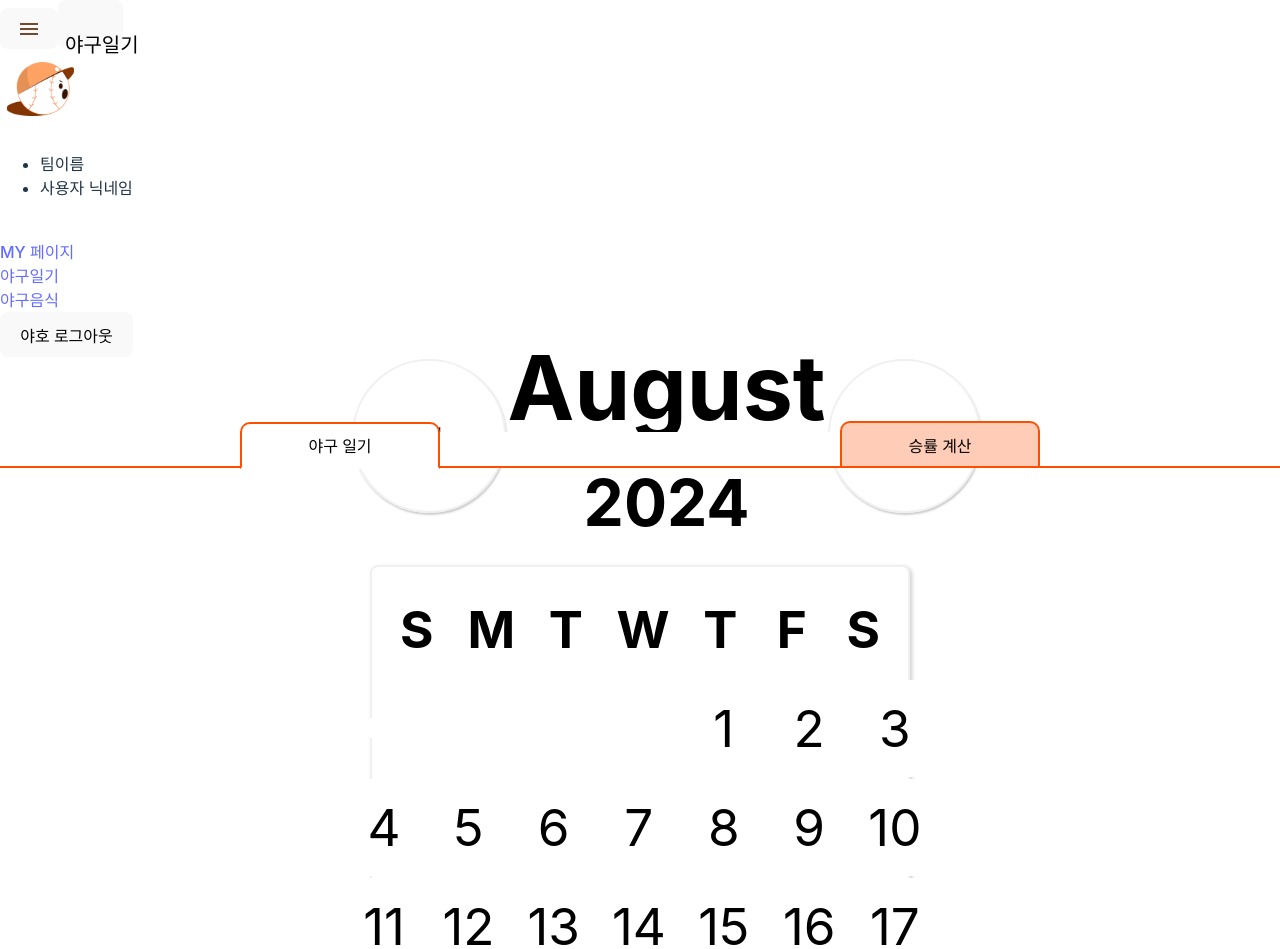
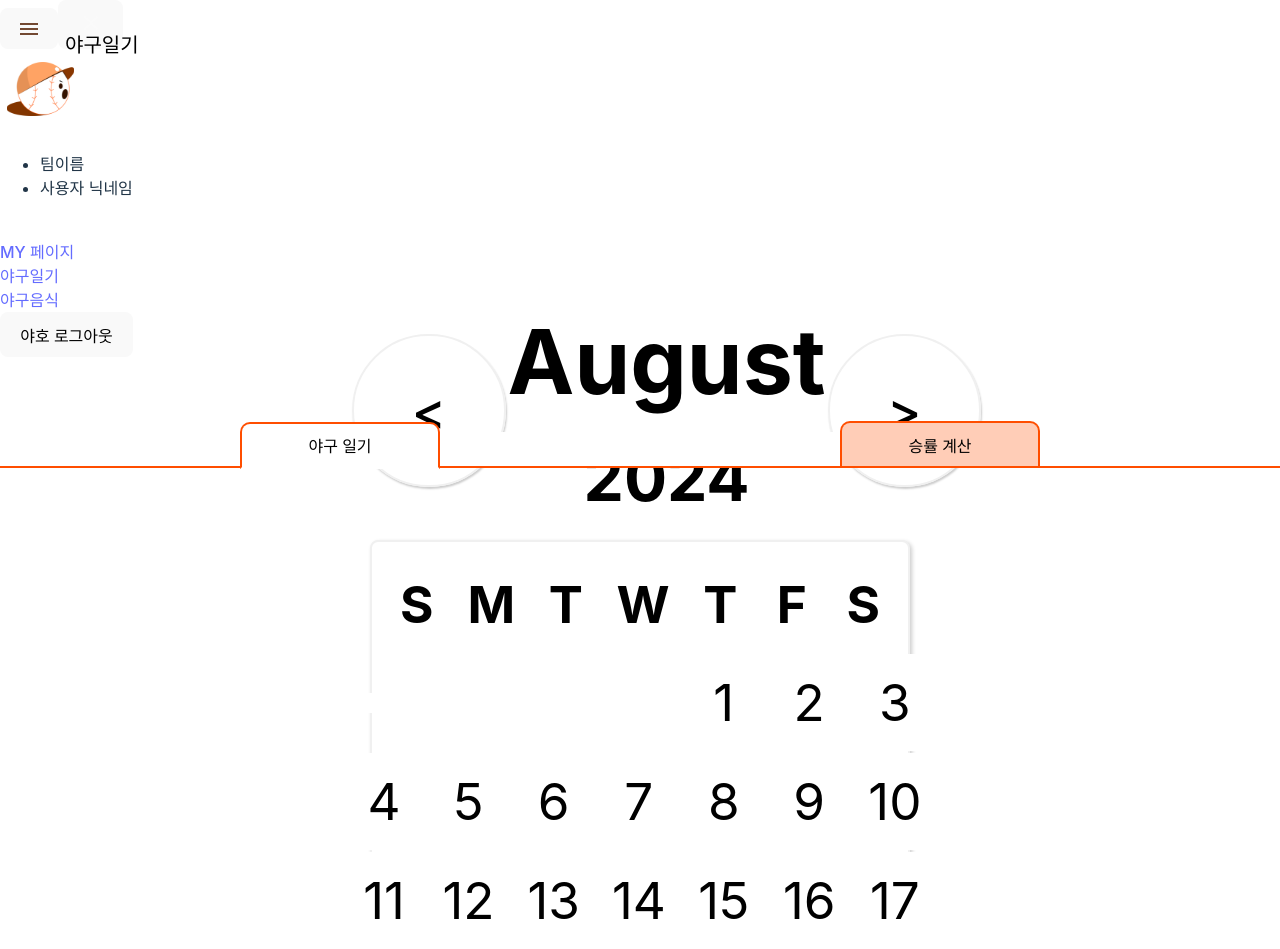
Before and after one commit to YahoProject/Yaho_FrontEnd, a React (Vite) app: page /calendar in a window 1280 px wide. Shown: the top 949 px of the page. Built offline with nearby package versions, Linux system fonts and the light colour scheme; no server answers; the HTML template or start-up script is replaced by a standard one.

Commit message:
Update CustomCalendar.css

```diff
--- a/src/styles/CustomCalendar.css
+++ b/src/styles/CustomCalendar.css
@@ -9,7 +9,7 @@ body{
   display: flex;
   justify-content: center;
   height: 60vh;
-  margin-top: 28px;
+  margin-top:10px;
 }
 
 .custom-calendar {
@@ -26,7 +26,7 @@ body{
   align-items: center;
   justify-content: space-between;
   padding: 12px;
-  margin-top:30px;
+  margin-top:15px;
   color: black;
   width: 100%;
 }
```
